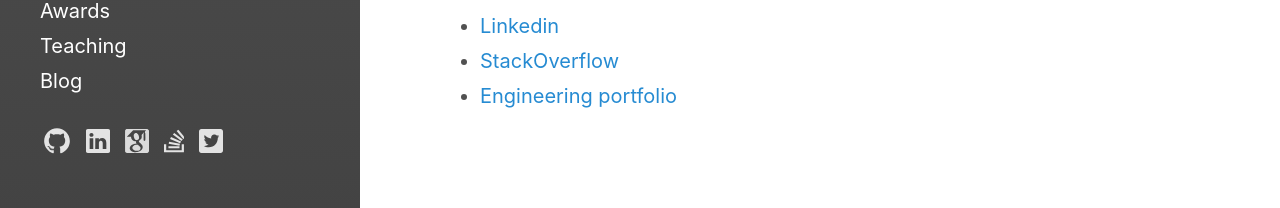
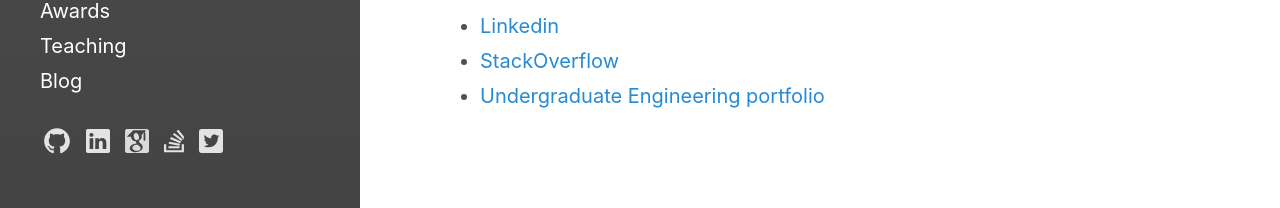
Before and after one commit to paaatcha/paaatcha.github.io, a Jekyll site: the page built from index.md, in a window 1280 px wide. Shown: the part 1587-1795 px from the top of the page. Built offline with Jekyll 4.4.1, drawn with Linux system fonts in a browser that asks for light colours.

Commit message:
updating cv and eng-port

```diff
--- a/index.md
+++ b/index.md
@@ -38,4 +38,4 @@ ___
 + [Github](http://github.com/paaatcha)
 + [Linkedin](https://linkedin.com/in/pacheco-andre/)
 + [StackOverflow](https://stackoverflow.com/users/9424793/andr%C3%A9-pacheco)
-+ [Engineering portfolio](assets/files/andre-pacheco-portfolio.pdf)
++ [Undergraduate Engineering portfolio](assets/files/andre-pacheco-eng-undergrad-portfolio.pdf)
```
Also changed, not shown: 3 other files.
